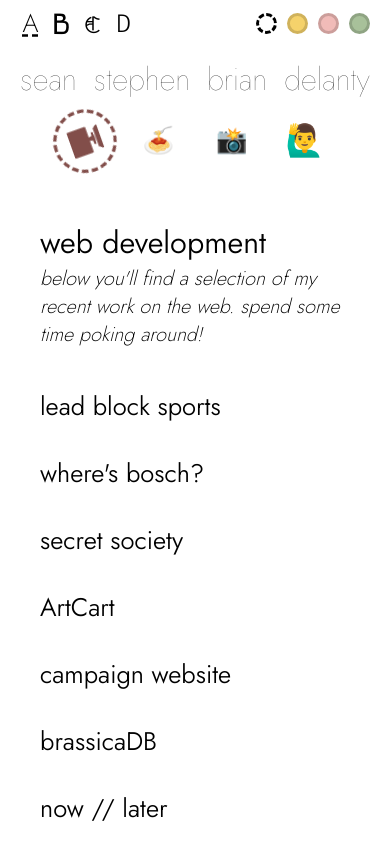
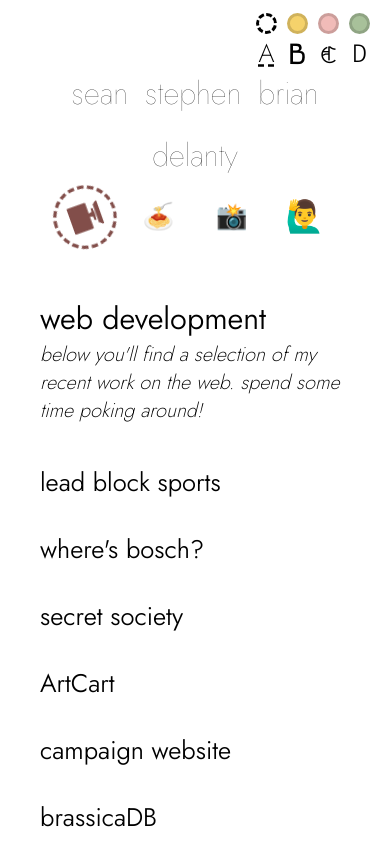
Before and after one commit to seanstephenbrian/portfolio, a React (Create React App) app: page / in a window 390 px wide. Built offline with nearby package versions, Linux system fonts and the light colour scheme.

Commit message:
adjust header max-width on mobile

```diff
--- a/src/styles/fontpicker.scss
+++ b/src/styles/fontpicker.scss
@@ -45,9 +45,10 @@
 @media screen and (max-width: 1000px) {
     .font-picker {
         position: fixed;
+        top: 30px;
         margin: 13px 20px;
-        top: 0;
-        left: 0;
+        // top: 0;
+        // left: 0;
 
         div {
             height: 15px;
--- a/src/styles/header.scss
+++ b/src/styles/header.scss
@@ -36,11 +36,12 @@
 
 @media screen and (max-width: 1000px) {
     header.header {
-        padding: calc(2*var(--padding)) 0 0;
+        padding: calc(2.5*var(--padding)) 0 0;
         justify-content: center;
 
         .name {
             gap: calc(0.6*var(--rvv));
+            max-width: 80vw;
         }
     }
 }
```
